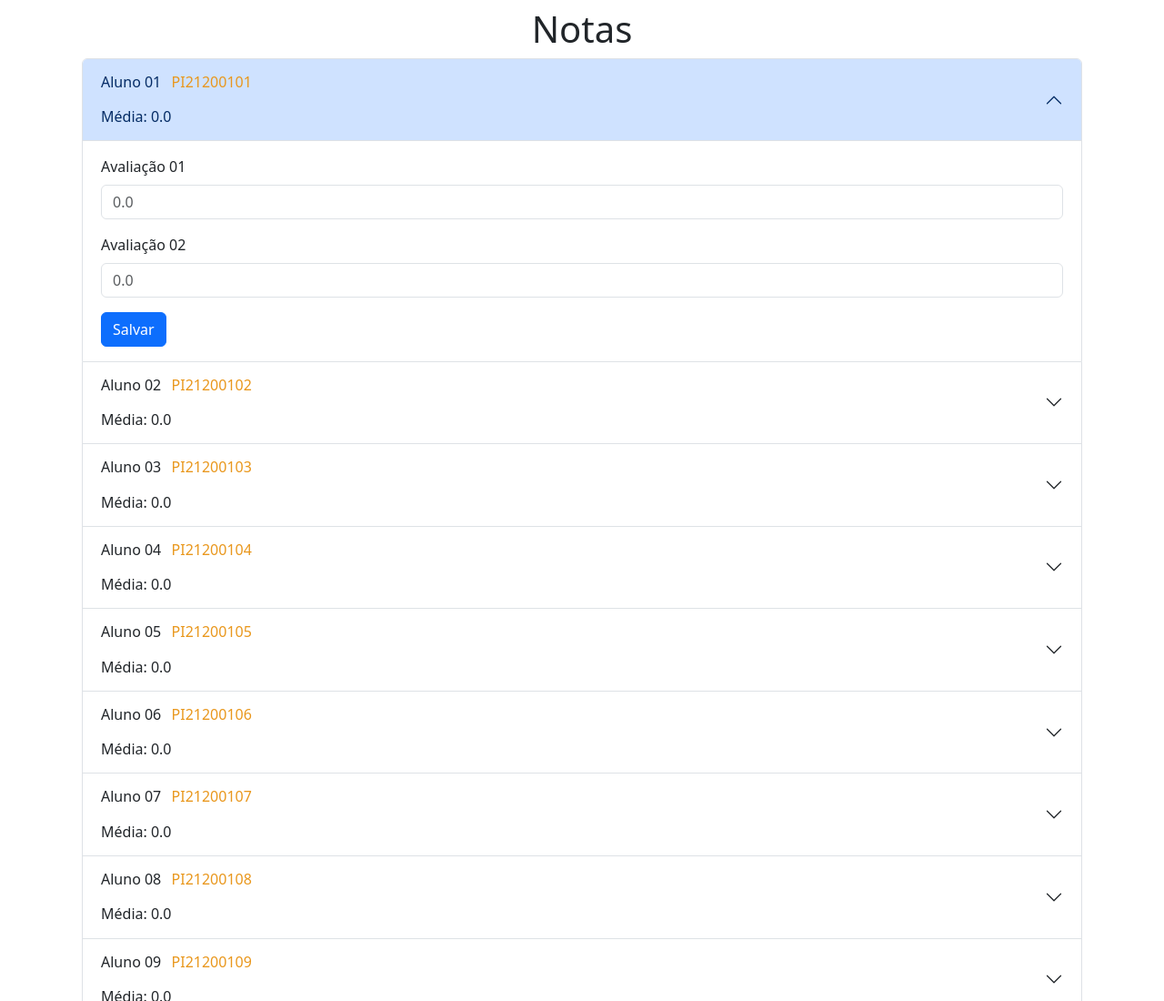
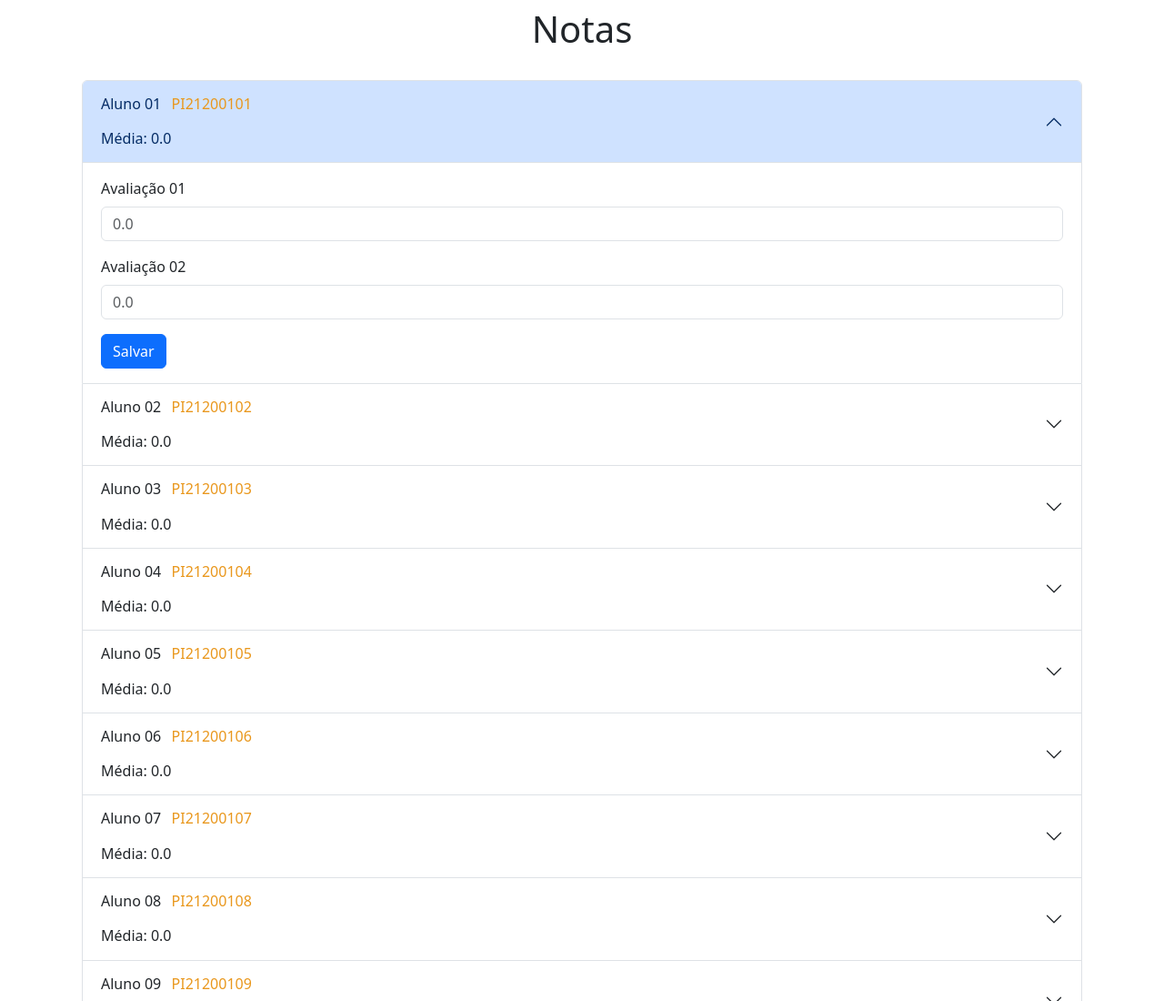
Before and after one commit to rgomesss/DiarioDeClasse, a plain HTML site: page index.html in a window 1280 px wide. Shown: the top 1100 px of the page at 91% size. Drawn offline with nearby package versions, Linux system fonts and the light colour scheme.

Commit message:
Update index.html

```diff
--- a/index.html
+++ b/index.html
@@ -8,7 +8,8 @@
   </head>
   <body>
     <div class="container-md d-flex p-2 flex-column mb-3">
-        <h1 class="d-flex justify-content-center">Notas</h1>
+        <h1 class="d-flex align-self-center" >Notas</h1>
+        <br>
         <div class="container-md">
             <div class="accordion" id="accordionExample">
                 <div class="accordion-item">
```
